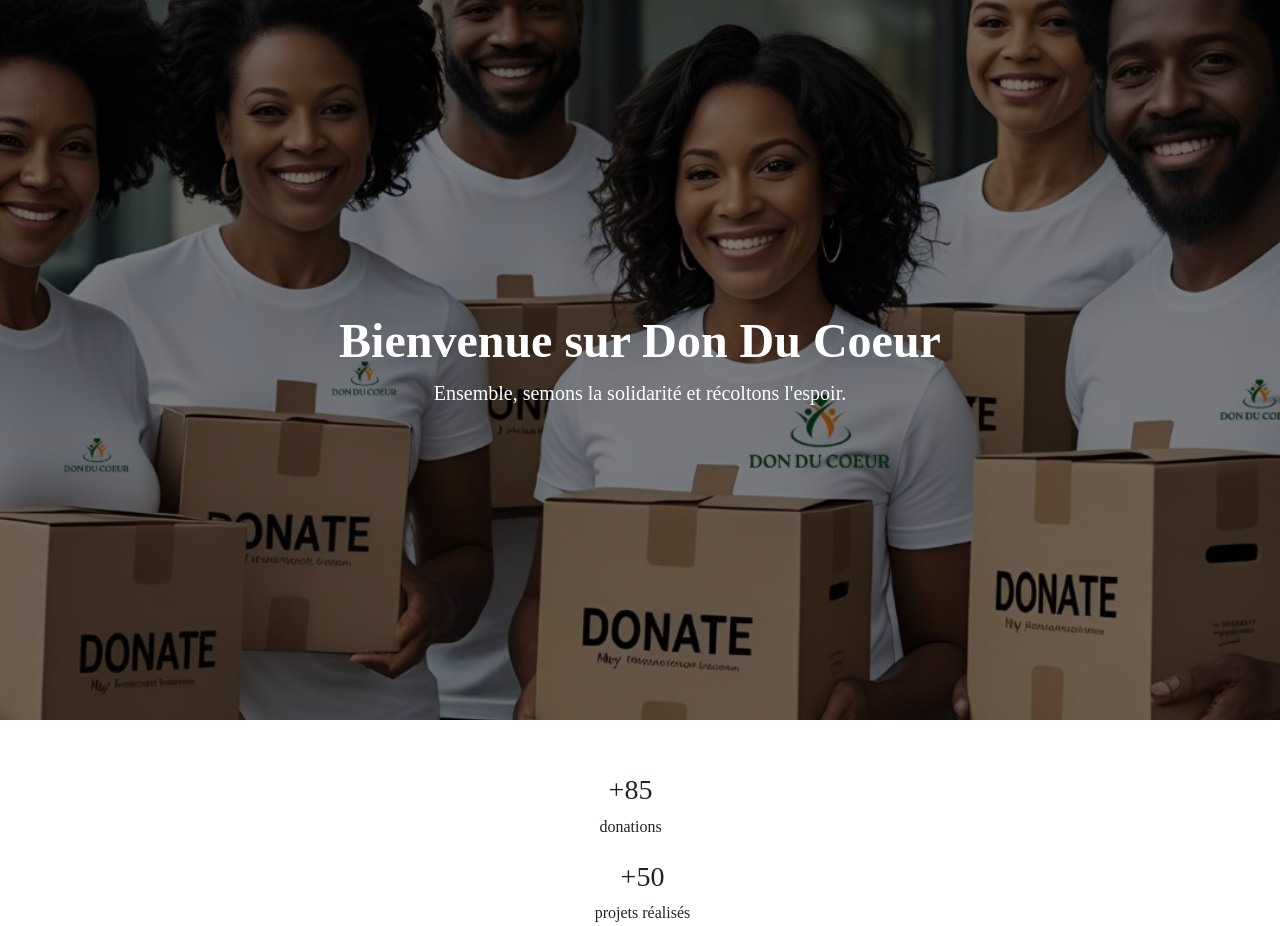
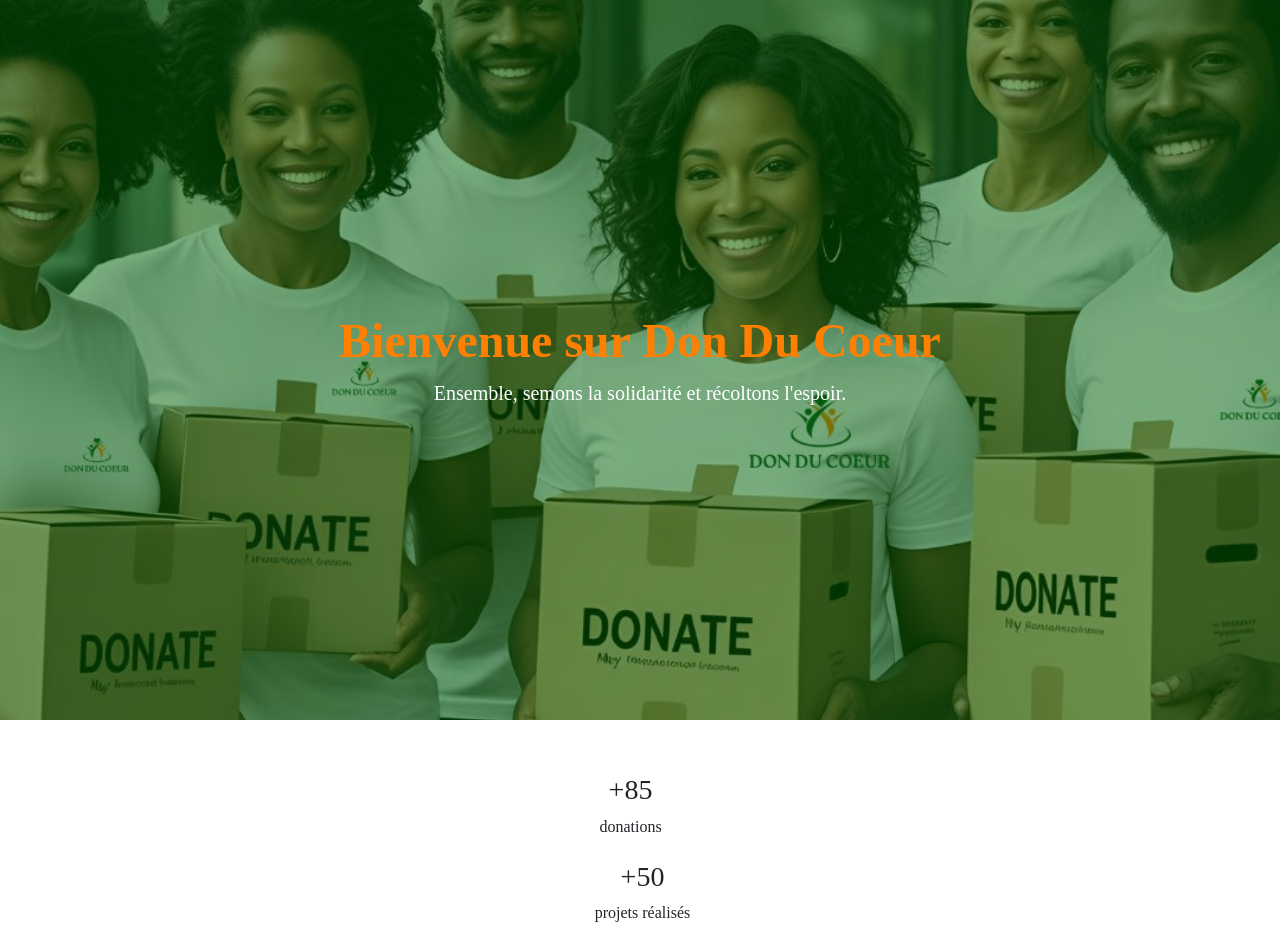
Before and after one commit to KanyC11/Memoire---E-social, a PHP site: page / in a window 1280 px wide. Shown: the part 150-1076 px from the top of the page. Run offline with PHP 8.4, Linux system fonts and the light colour scheme.

Commit message:
Création de la page d'accueil

```diff
--- a/style.css
+++ b/style.css
@@ -33,6 +33,9 @@ body{
      height: 90vh;
      background: url('images/banner.jpg')center/cover no-repeat;
      color: white;
+     text-align: center;
+     justify-content: center;
+     align-items: center;
     }
 
     .banner::after {
@@ -40,7 +43,8 @@ body{
     position: absolute;
     top: 0; left: 0;
     width: 100%; height: 100%;
-    background: rgba(0, 0, 0, 0.5);
+    background: rgba(0, 100, 0, 0.5);
+    z-index: 1;
     }
     .banner-content {
       position: relative;
@@ -48,7 +52,9 @@ body{
       text-align: center;
       top: 50%;
       transform: translateY(-50%);
-
+    }
+    .banner-content h1{
+      color: #ff7f00;
     }
 
 
```
